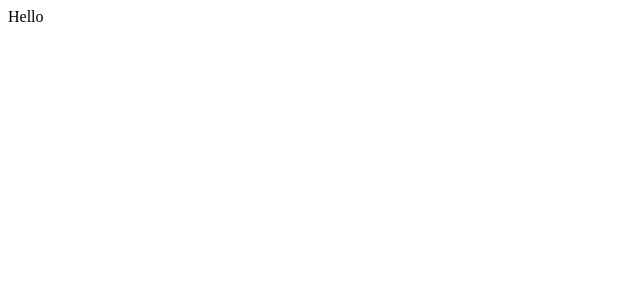
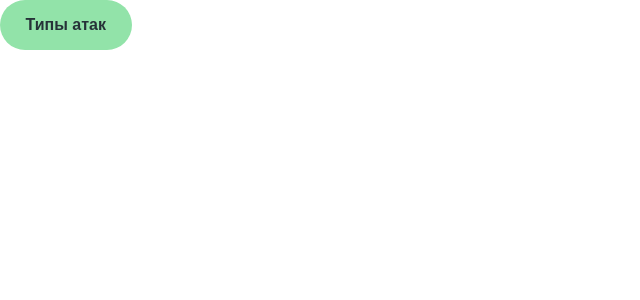
Before and after one commit to getong10/infosec, a Vue app: page / in a window 1280 px wide. Shown: the top 300 px of the page, without its empty margins (0-640 px from the left). Built offline with nearby package versions, Linux system fonts and the light colour scheme.

Commit message:
added main button and global styles

```diff
--- a/src/App.vue
+++ b/src/App.vue
@@ -1,15 +1,22 @@
 <template>
-    <div>
-Hello
-    </div>
+  <div>
+    <main-button>
+      Типы атак
+    </main-button>
+  </div>
 </template>
 
 <script>
-    export default {
 
-    }
 </script>
 
 <style>
-
+* {
+  margin: 0;
+  padding: 0;
+  box-sizing: border-box;
+  font-family: Montserrat, sans-serif;
+  font-weight: 600;
+  color: #263238;
+}
 </style>
--- a/src/components/UI/MainButton.vue
+++ b/src/components/UI/MainButton.vue
@@ -1,15 +1,25 @@
 <template>
-    <div>
-
-    </div>
+  <div>
+    <button
+        class="main-button"
+        @click="$router.push('/')">
+      <slot></slot>
+    </button>
+  </div>
 </template>
 
 <script>
-    export default {
-
-    }
+export default {
+  name: 'main-button'
+}
 </script>
 
 <style scoped>
-
+.main-button {
+  border-radius: 44px;
+  background-color: #92E3A9;
+  padding: 2vh 2vw;
+  border: none;
+  font-size: 1rem;
+}
 </style>
--- a/src/main.js
+++ b/src/main.js
@@ -1,4 +1,4 @@
-import { createApp } from 'vue'
+import {createApp} from 'vue'
 import App from './App.vue'
 import components from '@/components/UI/index.js'
 import router from "@/router/router";
```
